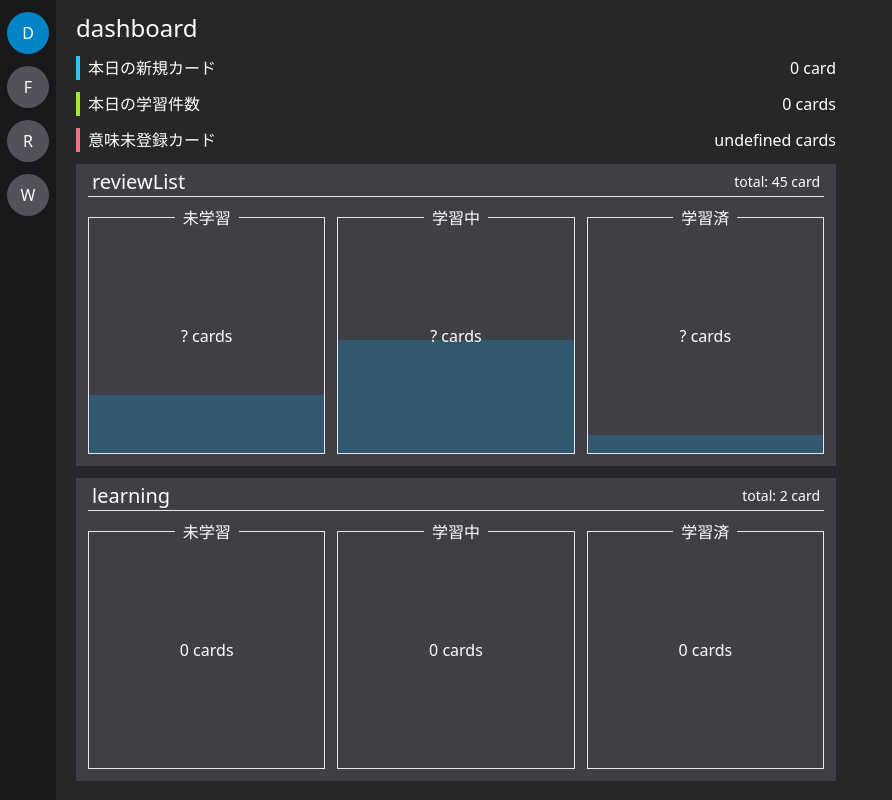
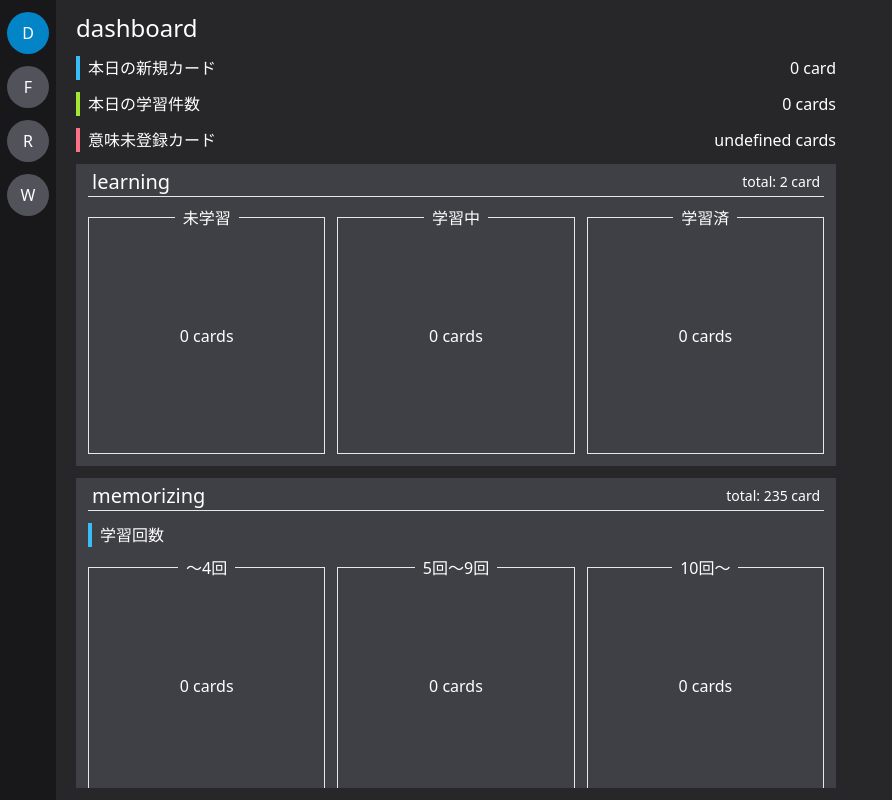
Before and after one commit to na-ah/WordBucket, a Next.js app: page /dashboard in a window 1280 px wide. Shown: the whole page, without its empty margins (0-892 px from the left). Built offline with nearby package versions, Linux system fonts and the light colour scheme; no server answers.

Commit message:
feat: /dashboardからreviewを削除

```diff
--- a/components/dashboard/Main/dashboardInnerDashboard.tsx
+++ b/components/dashboard/Main/dashboardInnerDashboard.tsx
@@ -25,15 +25,6 @@ export default function InnerDashboard() {
             informations={informations}
             pageTitle={"pageTitle"}
           />
-          <DashboardBoxWrapper
-            listTitle={"reviewList"}
-            listContent={"total: 45 card"}
-          >
-            <DashboardBoxList
-              boxPropsList={reviewList}
-              handleBoxClick={handleBoxClick}
-            />
-          </DashboardBoxWrapper>
           <DashboardBoxWrapper
             listTitle={"learning"}
             listContent={`total: ${2} card`}
```
